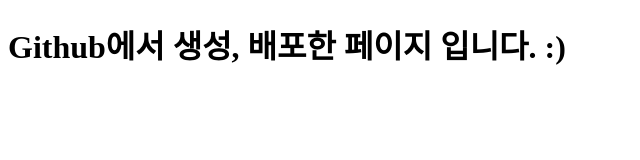
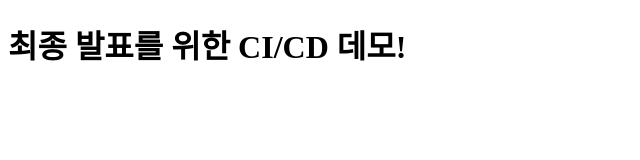
Before and after one commit to zox004/k8s_action_example, a website: page public/html/index.html in a window 1280 px wide. Shown: the whole page, without its empty margins (0-640 px from the left). Drawn offline with Linux system fonts and the light colour scheme.

Commit message:
Update index.html

```diff
--- a/public/html/index.html
+++ b/public/html/index.html
@@ -5,6 +5,6 @@
 <title>K8S Node Example</title>
 </head>
 <body>
-    <h1>Github에서 생성, 배포한 페이지 입니다. :)</h1>
+    <h1>최종 발표를 위한 CI/CD 데모!</h1>
 </body>
 </html>
```
